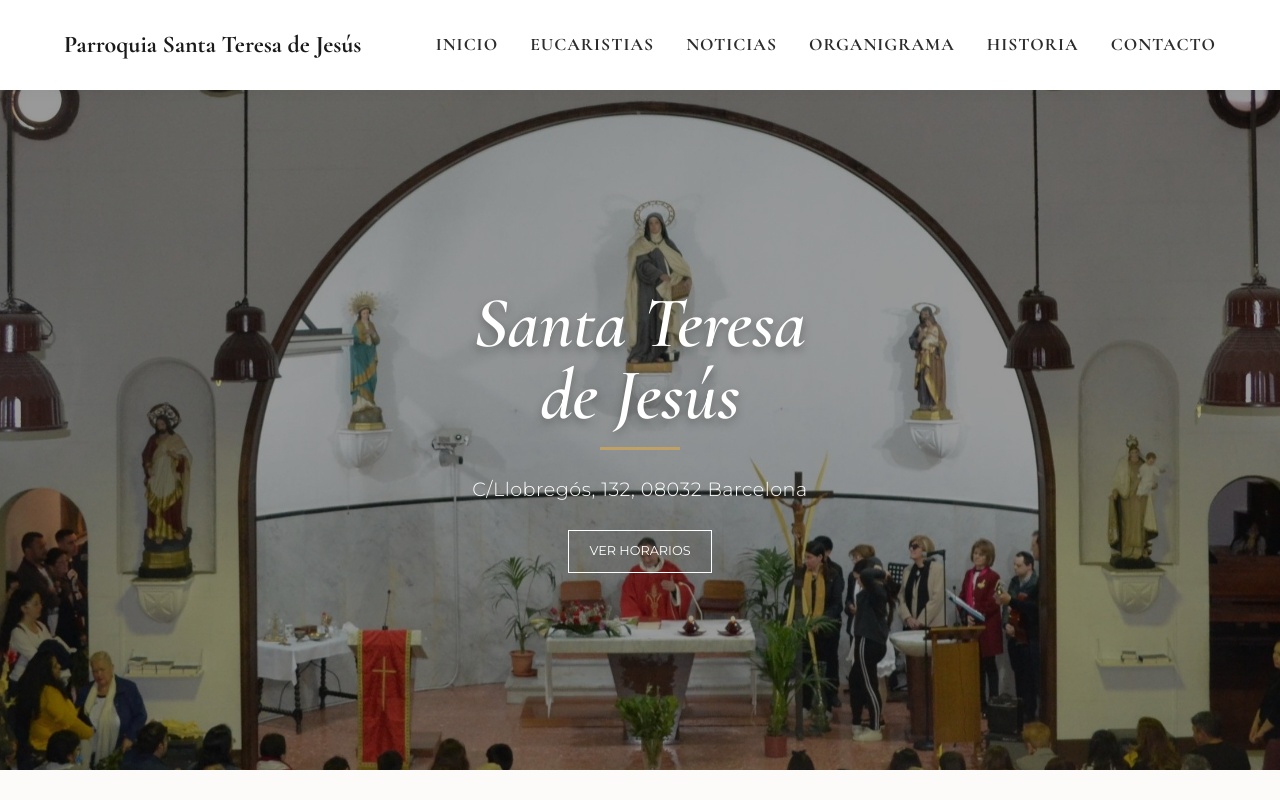
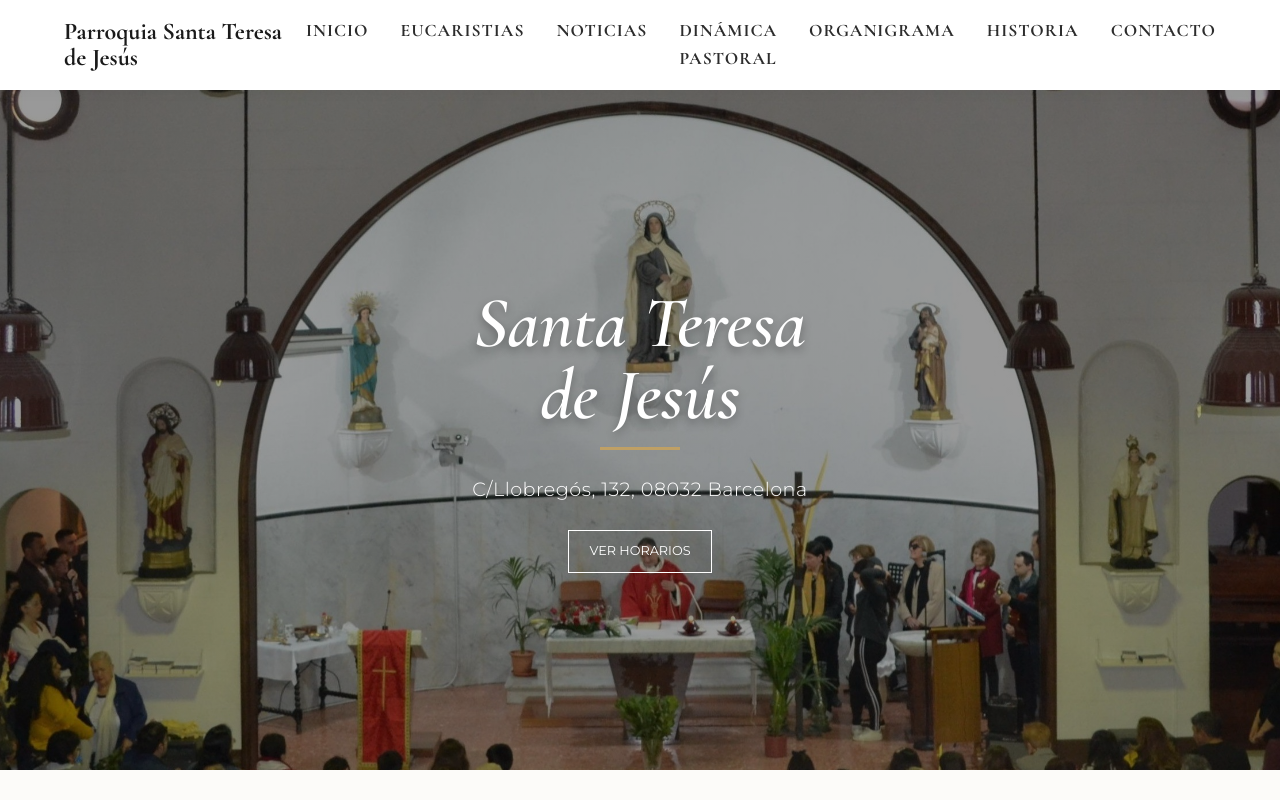
Before and after one commit to dannymedinacoronel/parroquiasantateresabcn.org, a plain HTML site: page index.html in a window 1280 px wide. Shown: the top 800 px of the page. Drawn offline with nearby package versions, Linux system fonts and the light colour scheme; a script that the page names is missing.

Commit message:
Update navigation links in index.html

```diff
--- a/index.html
+++ b/index.html
@@ -196,13 +196,14 @@
             <span class="bar"></span><span class="bar"></span><span class="bar"></span>
         </div>
 
-        <ul class="nav-menu">
-            <li class="nav-item"><a href="#" class="nav-link">Inicio</a></li>
-            <li class="nav-item"><a href="#horarios" class="nav-link">Eucaristias</a></li>
-            <li class="nav-item"><a href="#actualidad" class="nav-link">Noticias</a></li>
-            <li class="nav-item"><a href="html/organigramaparroquial.html" class="nav-link">Organigrama</a></li>
-            <li class="nav-item"><a href="html/historia.html" class="nav-link">Historia</a></li>
-            <li class="nav-item"><a href="html/contacto.html" class="nav-link">Contacto</a></li>
+     <ul class="nav-menu">
+            <li class="nav-item"><a href="../index.html" class="nav-link">Inicio</a></li>
+          <li class="nav-item"><a href="../index.html/#horarios" class="nav-link">Eucaristias</a></li>
+          <li class="nav-item"><a href="../index.html/#actualidad" class="nav-link">Noticias</a></li>
+            <li class="nav-item"><a href="dinamicapastoral.html" class="nav-link">Dinámica Pastoral</a></li>
+            <li class="nav-item"><a href="organigramaparroquial.html" class="nav-link">Organigrama</a></li>
+            <li class="nav-item"><a href="historia.html" class="nav-link">Historia</a></li>
+            <li class="nav-item"><a href="contacto.html" class="nav-link">Contacto</a></li>
         </ul>
     </header>
 
```
